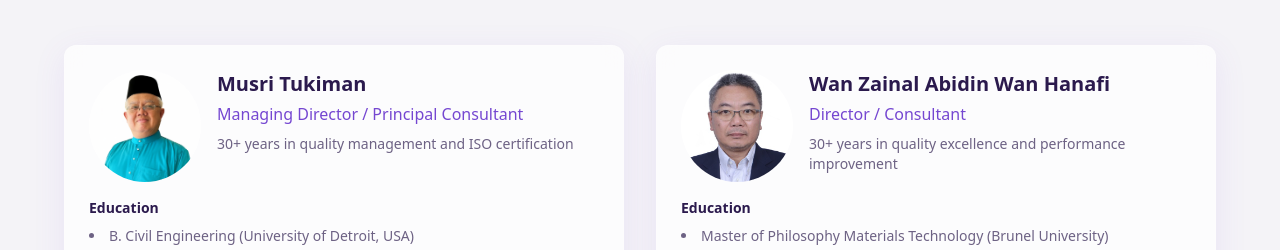
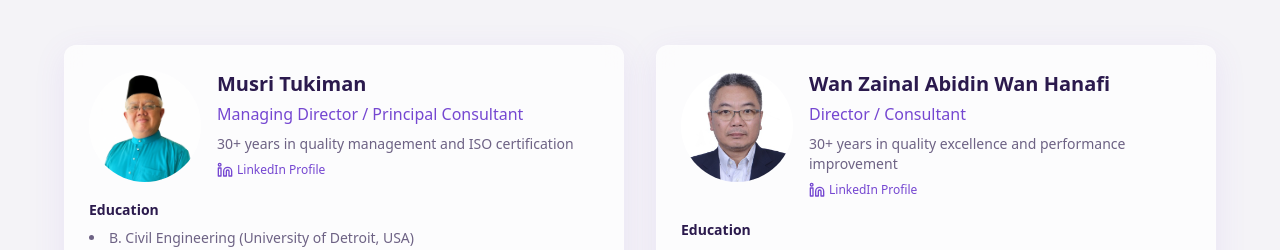
Before and after one commit to frogthekermitabc/excellence-hub-digital, a React (Vite) app: page /consultants in a window 1280 px wide. Shown: the part 456-706 px from the top of the page. Built offline with nearby package versions, Linux system fonts and the light colour scheme.

Commit message:
feat: Add LinkedIn badges to consultant cards

```diff
--- a/src/components/ConsultantCard.tsx
+++ b/src/components/ConsultantCard.tsx
@@ -1,7 +1,7 @@
 import { Card } from "@/components/ui/card";
 import { Badge } from "@/components/ui/badge";
 import { Avatar, AvatarImage, AvatarFallback } from "@/components/ui/avatar";
-import { User } from "lucide-react";
+import { User, Linkedin } from "lucide-react";
 
 interface ConsultantCardProps {
   name: string;
@@ -11,6 +11,7 @@ interface ConsultantCardProps {
   expertise: string[];
   certifications: string[];
   image?: string;
+  linkedinUrl?: string;
 }
 
 const ConsultantCard = ({
@@ -20,7 +21,8 @@ const ConsultantCard = ({
   experience,
   expertise,
   certifications,
-  image
+  image,
+  linkedinUrl
 }: ConsultantCardProps) => {
   return (
     <Card variant="glass" className="p-6 hover:-translate-y-2 group">
@@ -41,6 +43,17 @@ const ConsultantCard = ({
           <h3 className="font-bold text-xl mb-1">{name}</h3>
           <p className="text-primary font-medium">{title}</p>
           <p className="text-sm text-muted-foreground mt-2">{experience}</p>
+          {linkedinUrl && (
+            <a
+              href={linkedinUrl}
+              target="_blank"
+              rel="noopener noreferrer"
+              className="inline-flex items-center gap-1 mt-2 text-xs text-primary hover:text-primary/80 transition-colors"
+            >
+              <Linkedin className="h-4 w-4" />
+              <span>LinkedIn Profile</span>
+            </a>
+          )}
         </div>
       </div>
 
--- a/src/pages/Consultants.tsx
+++ b/src/pages/Consultants.tsx
@@ -24,6 +24,7 @@ const Consultants = () => {
       expertise: ["ISO 9001", "ISO 21001", "Quality Management", "Strategic Planning", "Organizational Excellence"],
       certifications: ["Lead Assessor ISO 9000", "Lead Assessor ISO 21001", "Quality Management Expert"],
       image: musriImage,
+      linkedinUrl: "https://www.linkedin.com/in/musri-tukiman",
     },
     {
       name: "Wan Zainal Abidin Wan Hanafi",
@@ -41,6 +42,7 @@ const Consultants = () => {
       ],
       certifications: ["Lead Assessor (1992)", "APO Technical Expert - Asian Productivity Organisation, Tokyo, Japan"],
       image: wanZainalImage,
+      linkedinUrl: "https://www.linkedin.com/in/wan-zainal-abidin",
     },
     {
       name: "Abdul Wahab Ikhsan",
@@ -58,6 +60,7 @@ const Consultants = () => {
       ],
       certifications: ["IRCA Registered Lead QMS Auditor"],
       image: abdulWahabImage,
+      linkedinUrl: "https://www.linkedin.com/in/abdul-wahab-ikhsan",
     },
   ];
 
```
